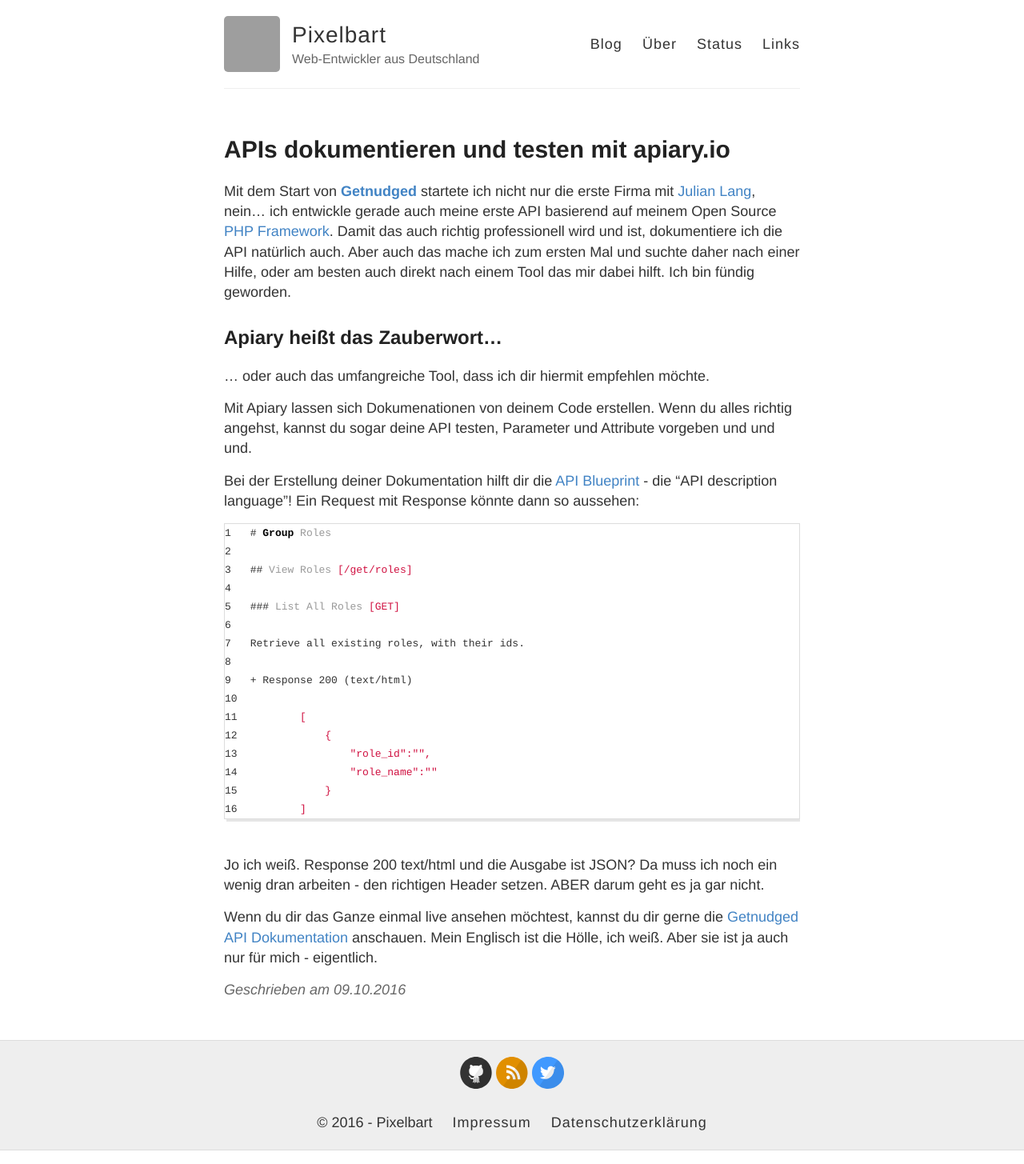
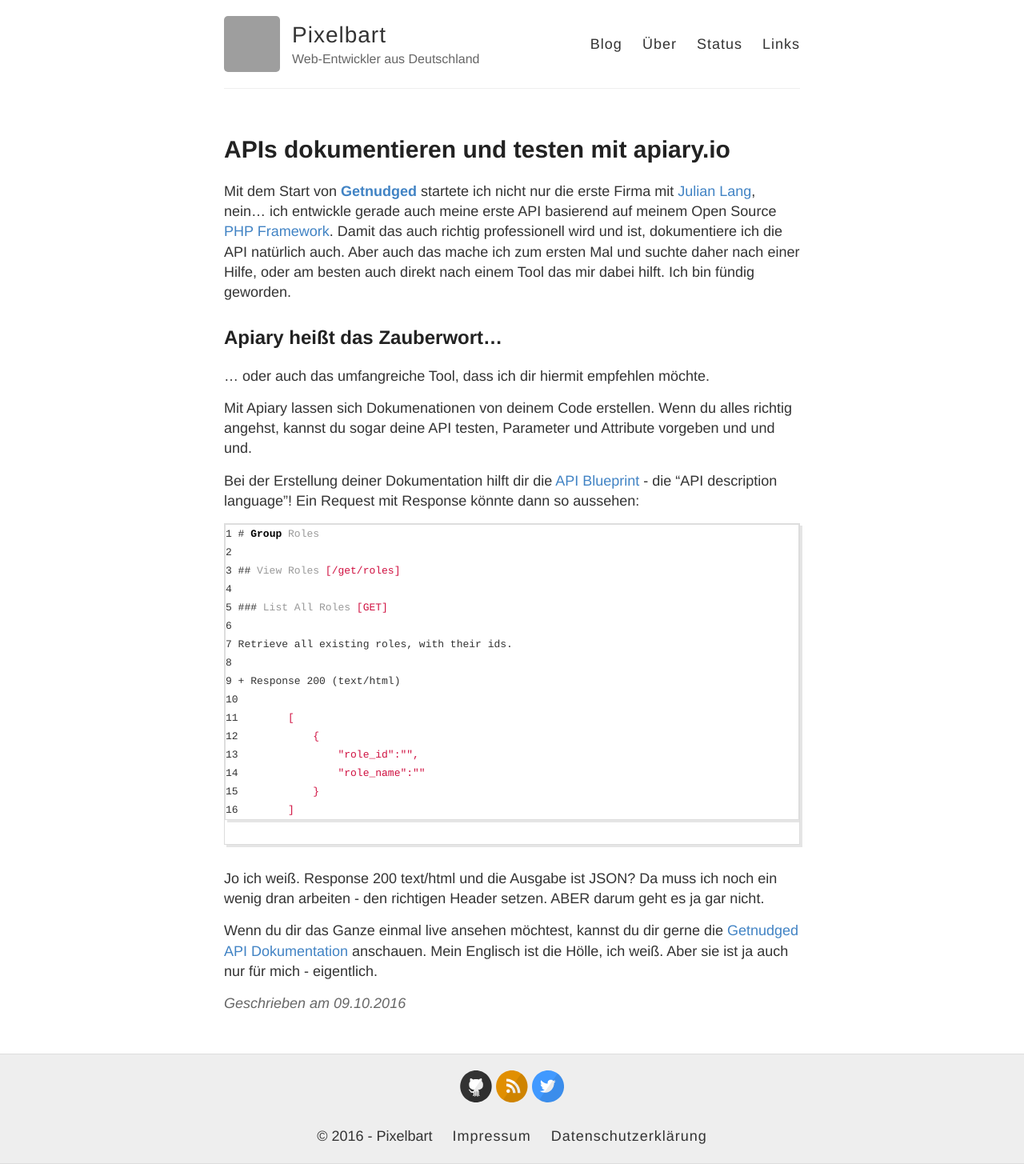
Before and after one commit to pixelbart/pixelbart.github.io, a Jekyll site: the page built from _posts/2016-10-09-apiary.md, in a window 1280 px wide. Shown: the whole page at 80% size. Built offline with Jekyll 4.4.1, drawn with Linux system fonts in a browser that asks for light colours; nearby versions of some CDN libraries; comment, search, counter and statistics services are not loaded; grey boxes are pictures that could not be loaded.

Commit message:
Update _highlights.scss

```diff
--- a/_sass/_highlights.scss
+++ b/_sass/_highlights.scss
@@ -1,8 +1,4 @@
 .highlight {
-  overflow: scroll;
-}
-
-.highlight table {
   border: solid 1px #ddd;
   background: #fff;
   padding: 0;
```
